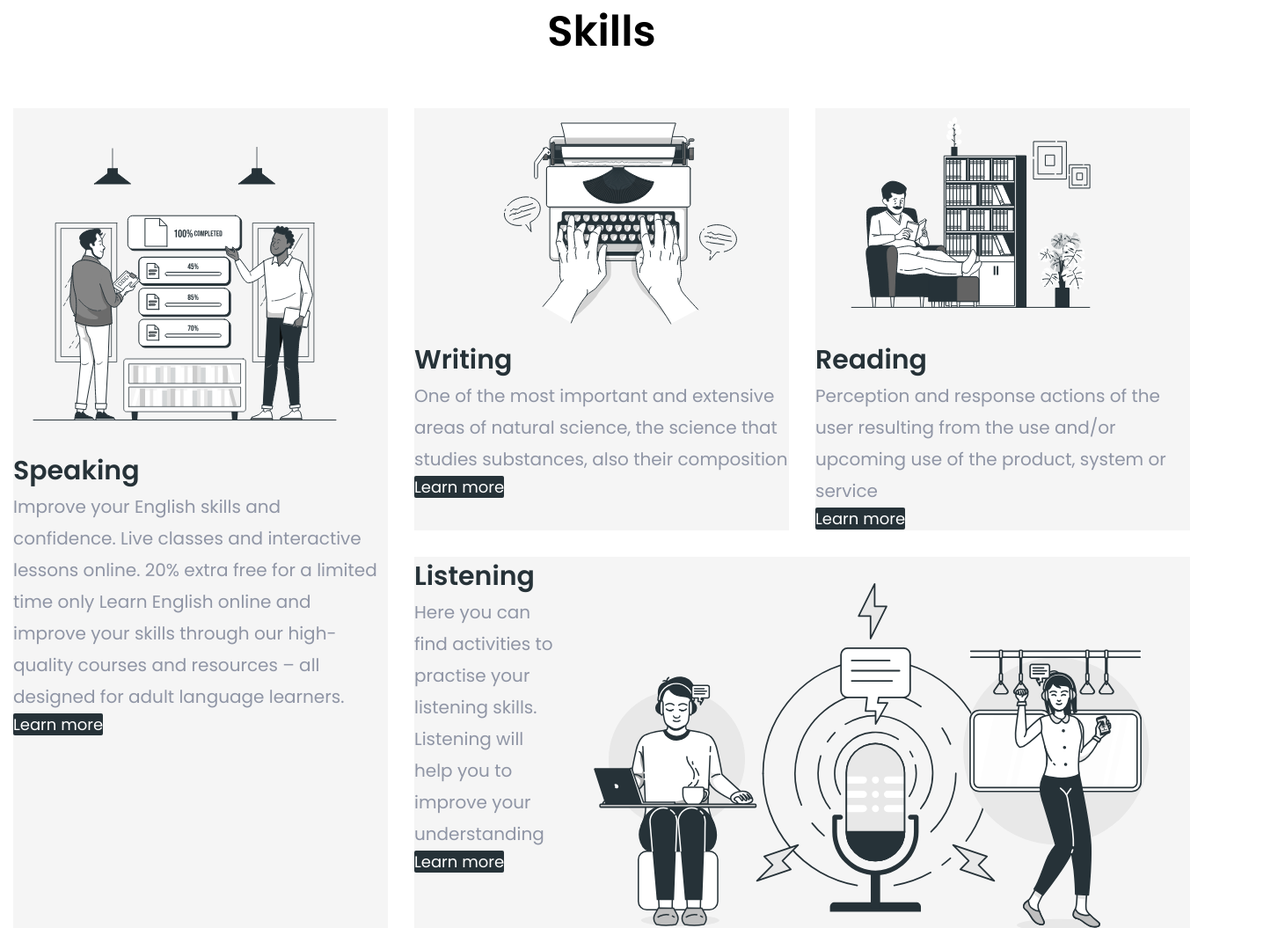
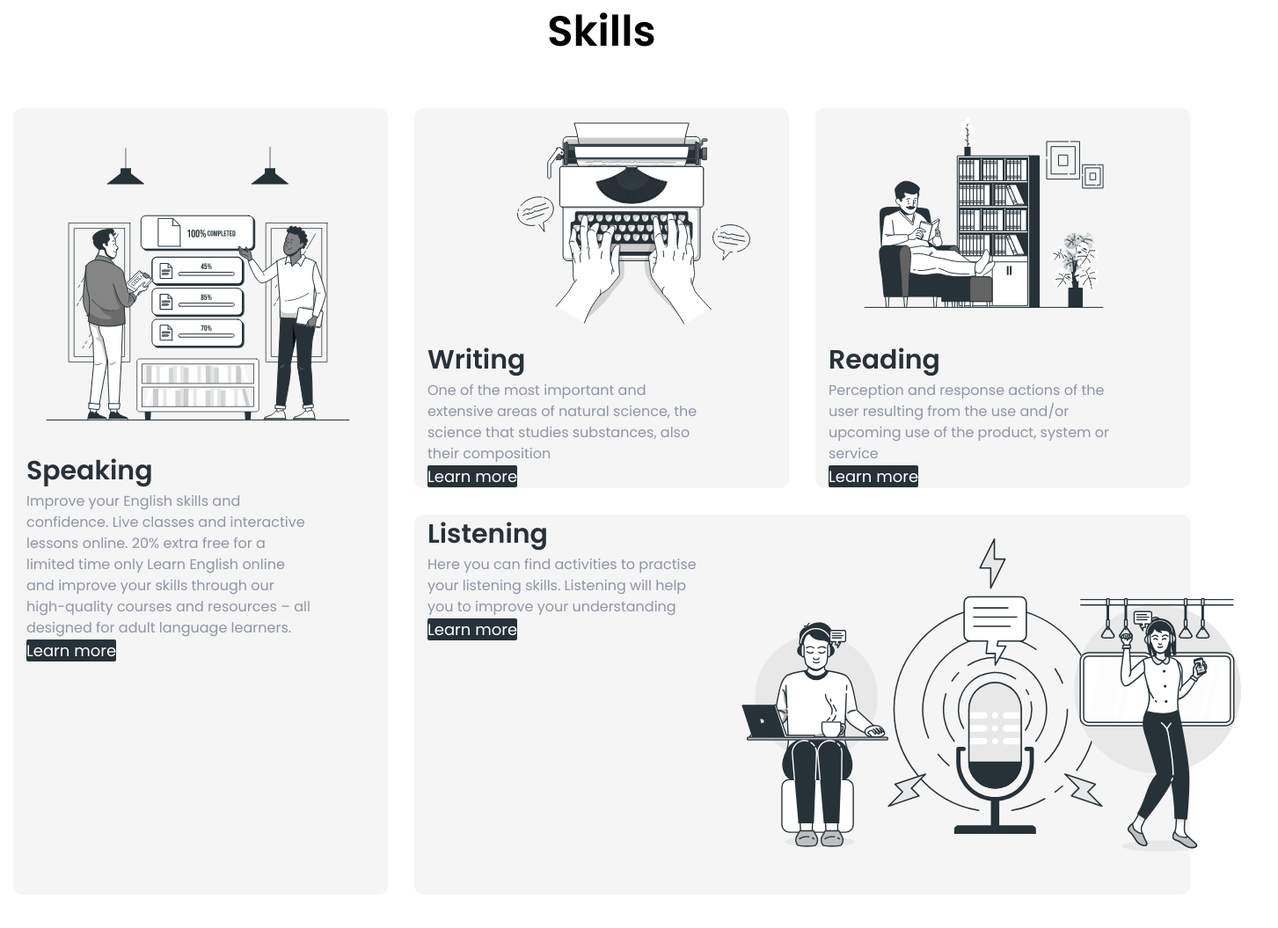
Before and after one commit to AleksandrSoiko/practice-work-2, a plain HTML site: page index.html in a window 1280 px wide. Shown: the part 900-1955 px from the top of the page at 88% size, 1453 px wide, since content can reach past the window. Drawn offline with nearby package versions, Linux system fonts and the light colour scheme.

Commit message:
style grid block

```diff
--- a/css/styles.css
+++ b/css/styles.css
@@ -222,12 +222,20 @@ ul {
   grid-template-rows: repeat(2, 1fr);
   grid-column-gap: 30px;
   grid-row-gap: 30px;
-  }
+}
 
-  .speaking-item { grid-area: 1 / 1 / 3 / 2; }
-  .writing-item { grid-area: 1 / 2 / 2 / 3; }
-  .reading-item { grid-area: 1 / 3 / 2 / 4; }
-  .listening-item { grid-area: 2 / 2 / 3 / 4; }
+.speaking-item {
+  grid-area: 1 / 1 / 3 / 2;
+}
+.writing-item {
+  grid-area: 1 / 2 / 2 / 3;
+}
+.reading-item {
+  grid-area: 1 / 3 / 2 / 4;
+}
+.listening-item {
+  grid-area: 2 / 2 / 3 / 4;
+}
 
 .listening-item {
   display: flex;
@@ -236,6 +244,9 @@ ul {
 /* -------------------------- */
 
 .second-item {
+  padding-left: 15px;
+  border-radius: 10px;
+
   background-color: var(--card-bcg-color);
 }
 
@@ -245,8 +256,12 @@ ul {
   line-height: calc(45 / 30);
 }
 
-.section-text {
+.skills-list .section-text {
+width: 324px;
+
   color: var(--main-txt-color);
+  font-size: 16px;
+  line-height: calc(24 / 16);
 }
 
 .link-second {
```
